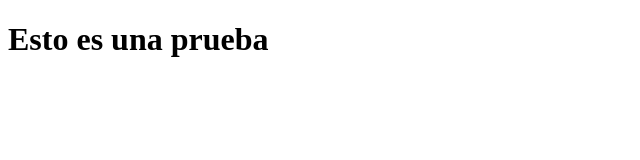
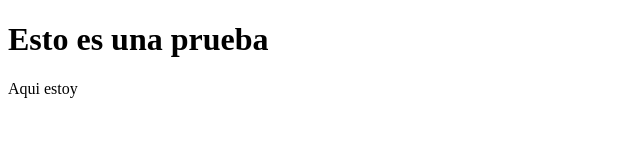
Before and after one commit to sjsanchez/prueba, a plain HTML site: page index.html in a window 1280 px wide. Shown: the full height of the page, 0-640 px from the left. Drawn offline with Linux system fonts and the light colour scheme.

Commit message:
Update index.html
Se agrega párrafo

```diff
--- a/index.html
+++ b/index.html
@@ -9,6 +9,7 @@
 <body>
     <div class="container">
         <h1>Esto es una prueba</h1>
+        <p>Aqui estoy</p>
     </div>
 </body>
 </html>
```
